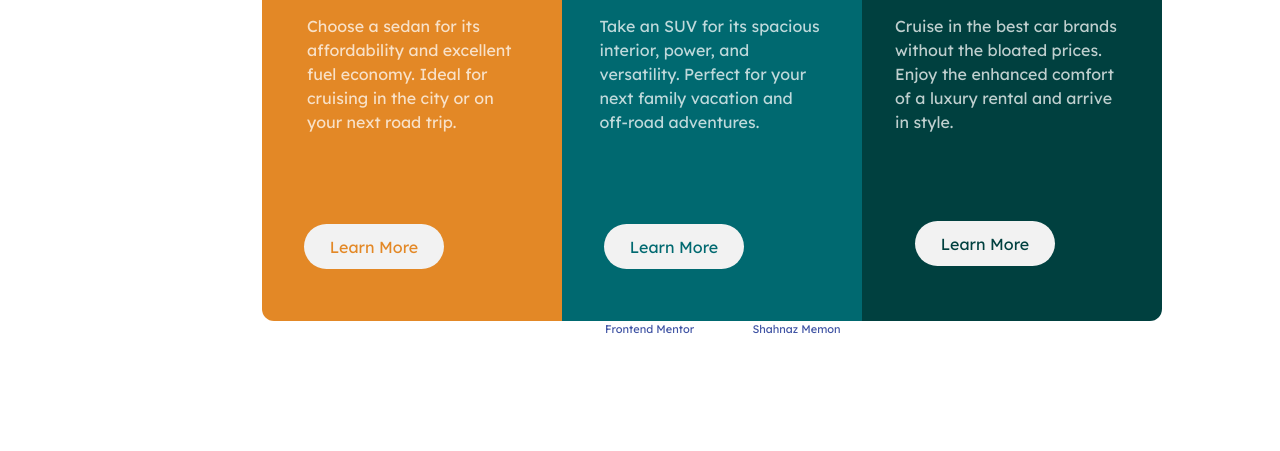
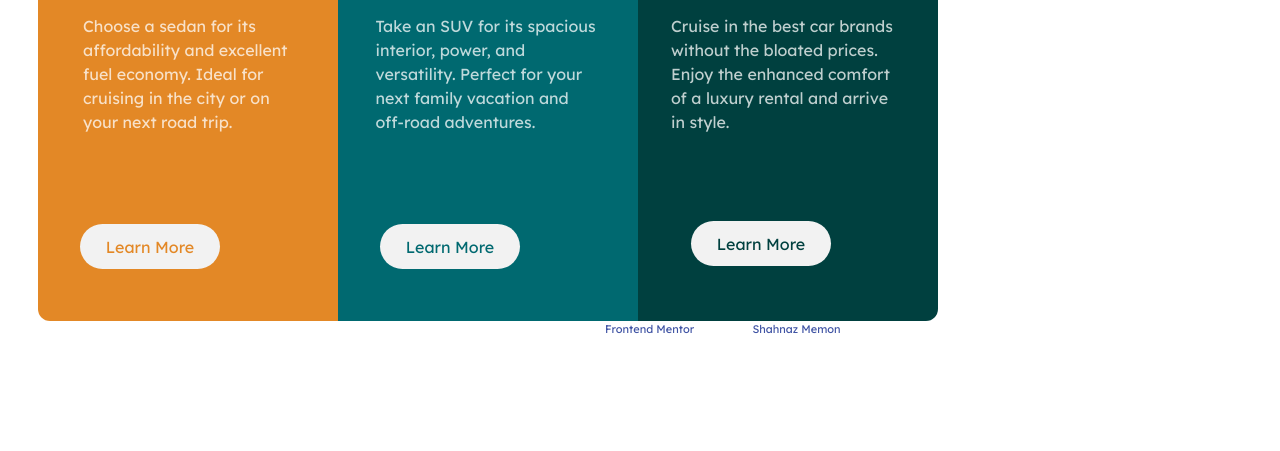
Before and after one commit to Shahnaz538/3-column-preview-card-component-main-Challeneg_05, a website: page index.html in a window 1280 px wide. Shown: the part 349-800 px from the top of the page. Drawn offline with Linux system fonts and the light colour scheme.

Commit message:
Second Commit is on the way

```diff
--- a/index.html
+++ b/index.html
@@ -45,7 +45,7 @@
   </style>
 </head>
 <body>
-<div class="container flex xs:flex-col xl:flex-row lg:flex-row justify-center align-middle mx-auto mt-[170px] ml-56">
+<div class="container flex xs:flex-col xl:flex-row lg:flex-row justify-center align-middle xl:mx-auto lg:mx-auto md:mx-auto mt-[170px] xs:ml-32">
   <div class="bg-[#e38826] h-[500px] w-[300px]  xl:rounded-s-xl xl:rounded-e-none xl:rounded-t-none xl:rounded-tl-xl lg:rounded-s-xl lg:rounded-e-none lg:rounded-t-none lg:rounded-tl-xl md:rounded-s-xl md:rounded-e-none md:rounded-t-none md:rounded-tl-xl xs:rounded-s-xl xs:rounded-se-xl xs:rounded-b-none" >
     <img src="icon-sedans.svg" alt="" class="ml-12 mt-12">
     <h1 class="ml-12 mt-6">Sedans</h1>
```
